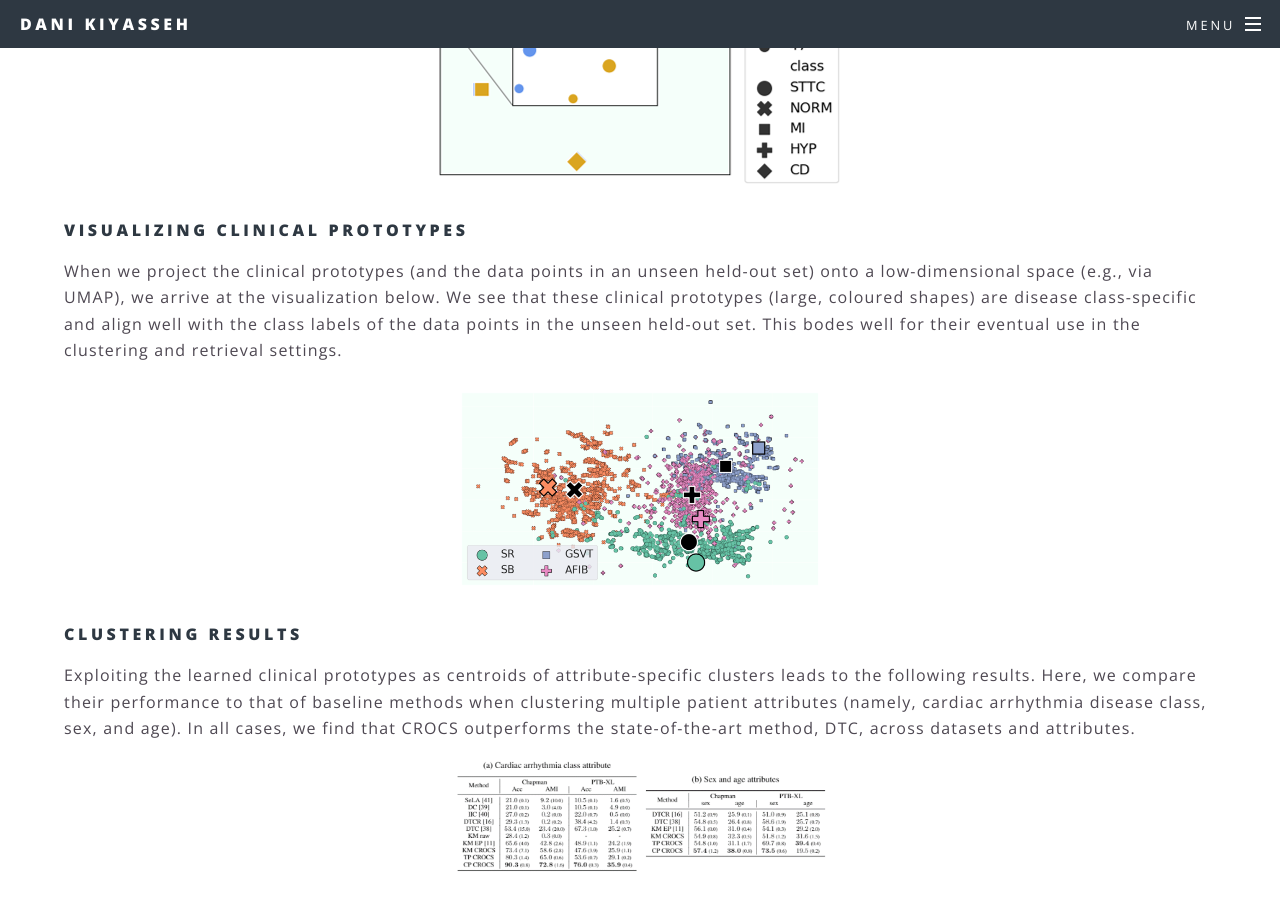
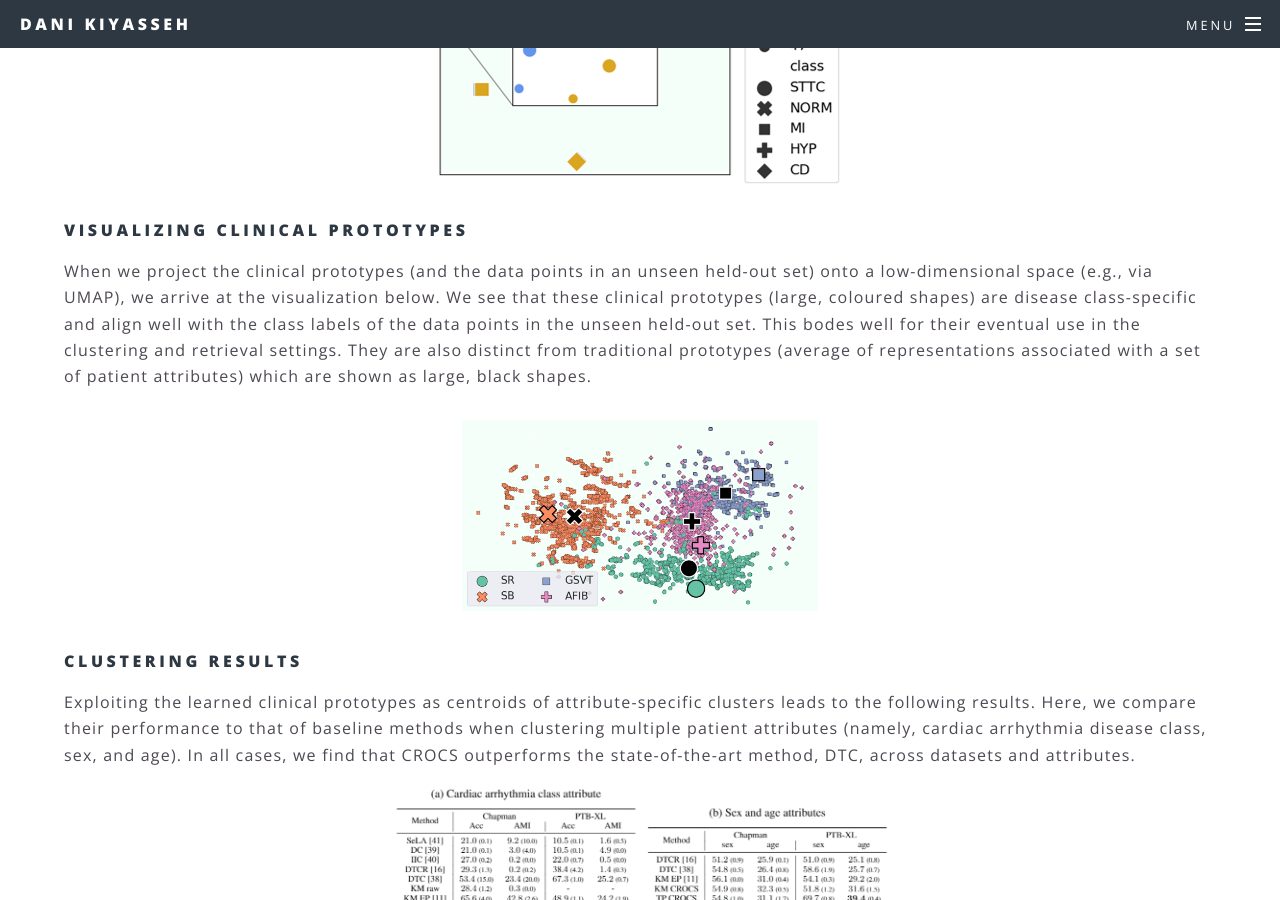
Before and after one commit to danikiyasseh/danikiyasseh.github.io, a Jekyll site: the page blogs/CROCS/index.html, which Jekyll copies as it is, in a window 1280 px wide and 900 px high, scrolled down 2067 px. Built offline with Jekyll 4.4.1, drawn with Linux system fonts in a browser that asks for light colours; a style sheet for code colours, icons or effects is not loaded.

Commit message:
Update index.html

```diff
--- a/blogs/CROCS/index.html
+++ b/blogs/CROCS/index.html
@@ -146,7 +146,7 @@
 								<p>
 								When we project the clinical prototypes (and the data points in an unseen held-out set) onto a low-dimensional space (e.g., via UMAP), we arrive at the visualization below. We see that these clinical prototypes
                 (large, coloured shapes) are disease class-specific and align well with the class labels of the data points in the unseen held-out set. This bodes well for their eventual use in the clustering and retrieval
-                settings.
+                settings. They are also distinct from traditional prototypes (average of representations associated with a set of patient attributes) which are shown as large, black shapes.
 								</p>
 								<p>
 								<center>
@@ -163,7 +163,7 @@
 								</p>
 								<p>
 								<center>
-									<img src="./images/clustering_results.png"  style="width: 30vw;" />
+									<img src="./images/clustering_results.png"  style="width: 40vw;" />
 								</center>
 								</p>
 
```
